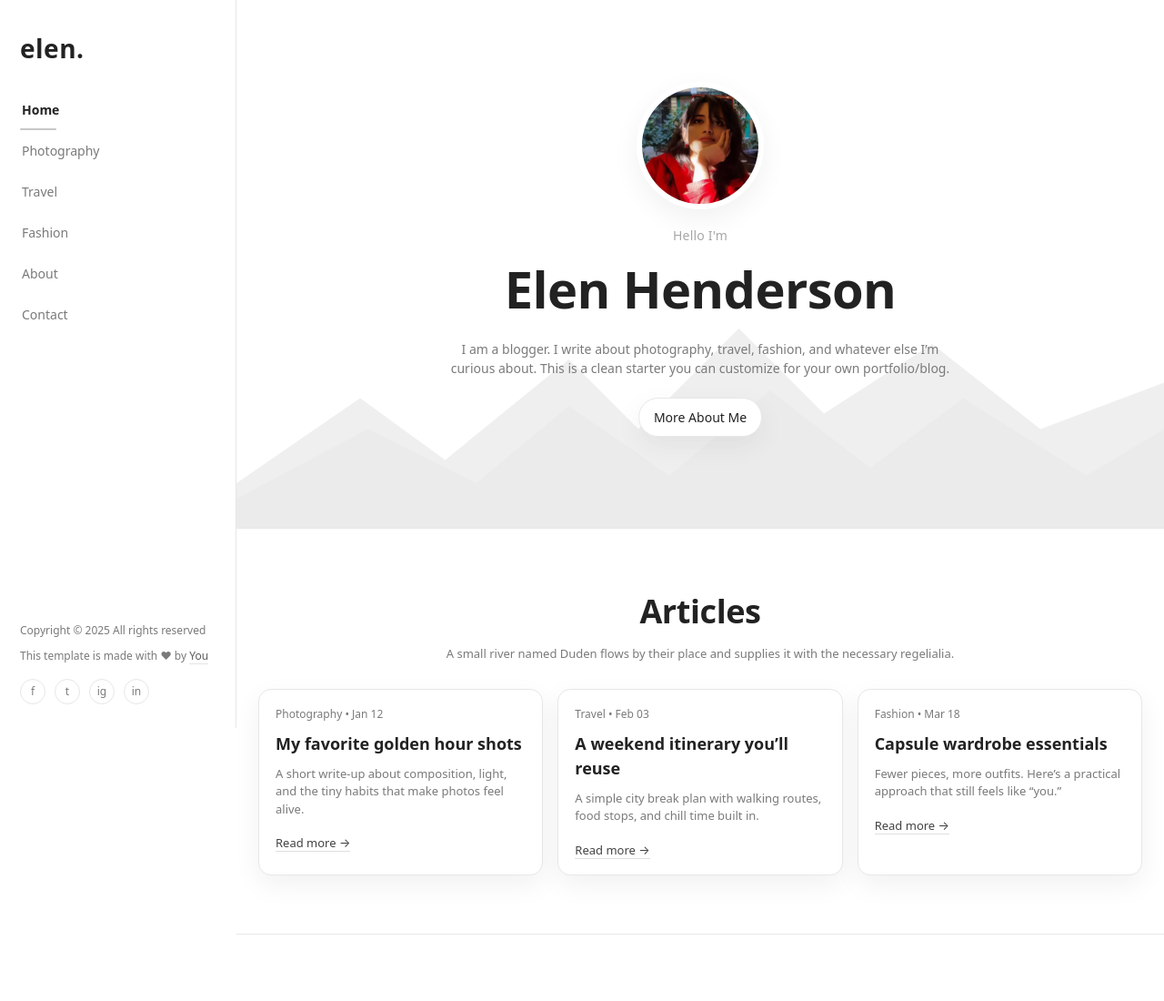
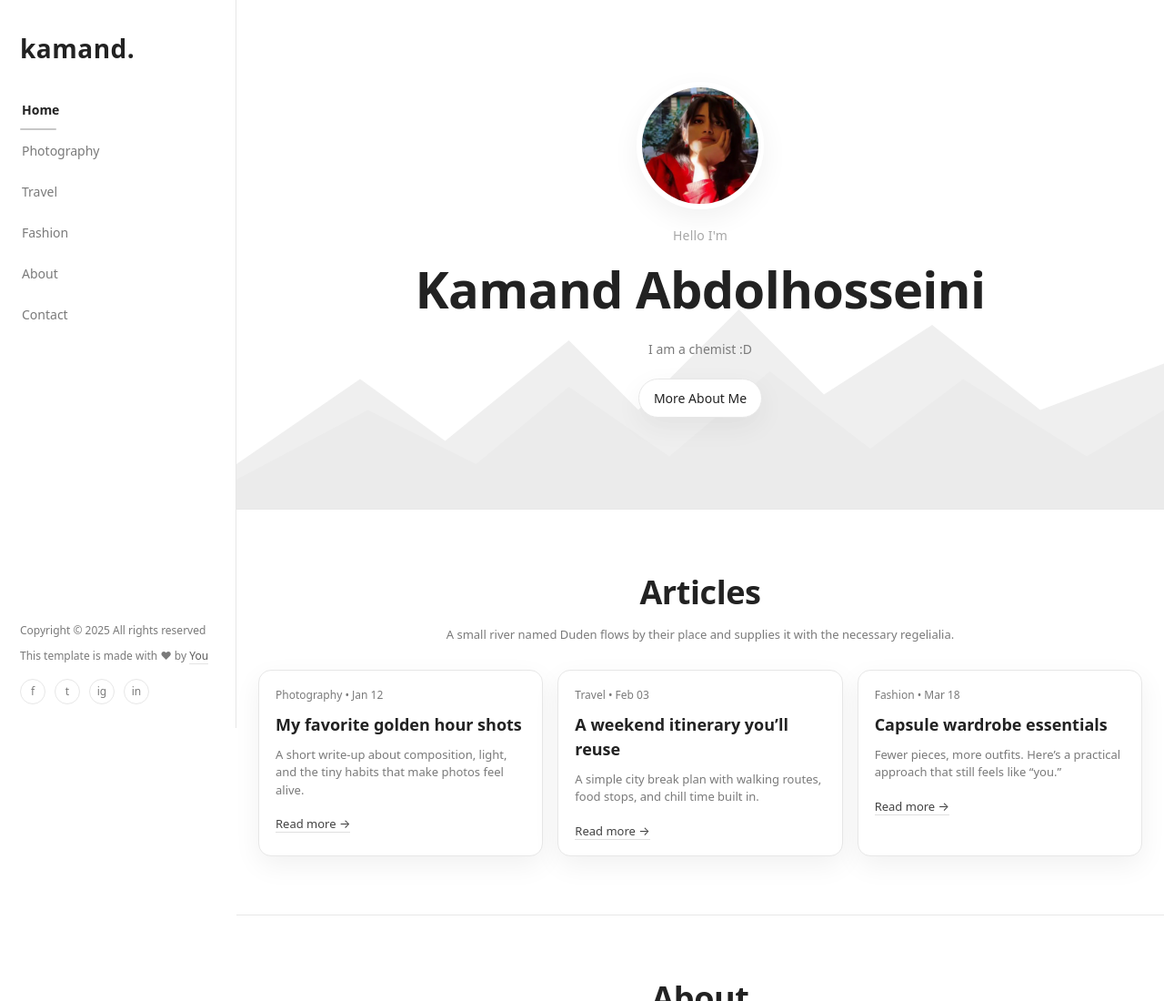
Before and after one commit to Gissokamand/gissokamand.github.io, a plain HTML site: page index.html in a window 1280 px wide. Shown: the top 1100 px of the page at 91% size. Drawn offline with Linux system fonts and the light colour scheme.

Commit message:
Update index.html

```diff
--- a/index.html
+++ b/index.html
@@ -3,7 +3,7 @@
   <head>
     <meta charset="UTF-8" />
     <meta name="viewport" content="width=device-width, initial-scale=1.0" />
-    <title>Elen — Personal Blog</title>
+    <title>Kamand — Personal Blog</title>
     <link rel="stylesheet" href="styles.css" />
   </head>
 
@@ -12,7 +12,7 @@
       <!-- Sidebar -->
       <aside class="sidebar">
         <div class="brand">
-          <div class="logo">elen<span class="dot">.</span></div>
+          <div class="logo">kamand<span class="dot">.</span></div>
         </div>
 
         <nav class="nav">
@@ -54,12 +54,10 @@
             </div>
 
             <div class="hello">Hello I'm</div>
-            <h1 class="name">Elen Henderson</h1>
+            <h1 class="name">Kamand Abdolhosseini</h1>
 
             <p class="bio">
-              I am a blogger. I write about photography, travel, fashion, and
-              whatever else I’m curious about. This is a clean starter you can
-              customize for your own portfolio/blog.
+              I am a chemist :D
             </p>
 
             <a class="btn" href="#about">More About Me</a>
```
